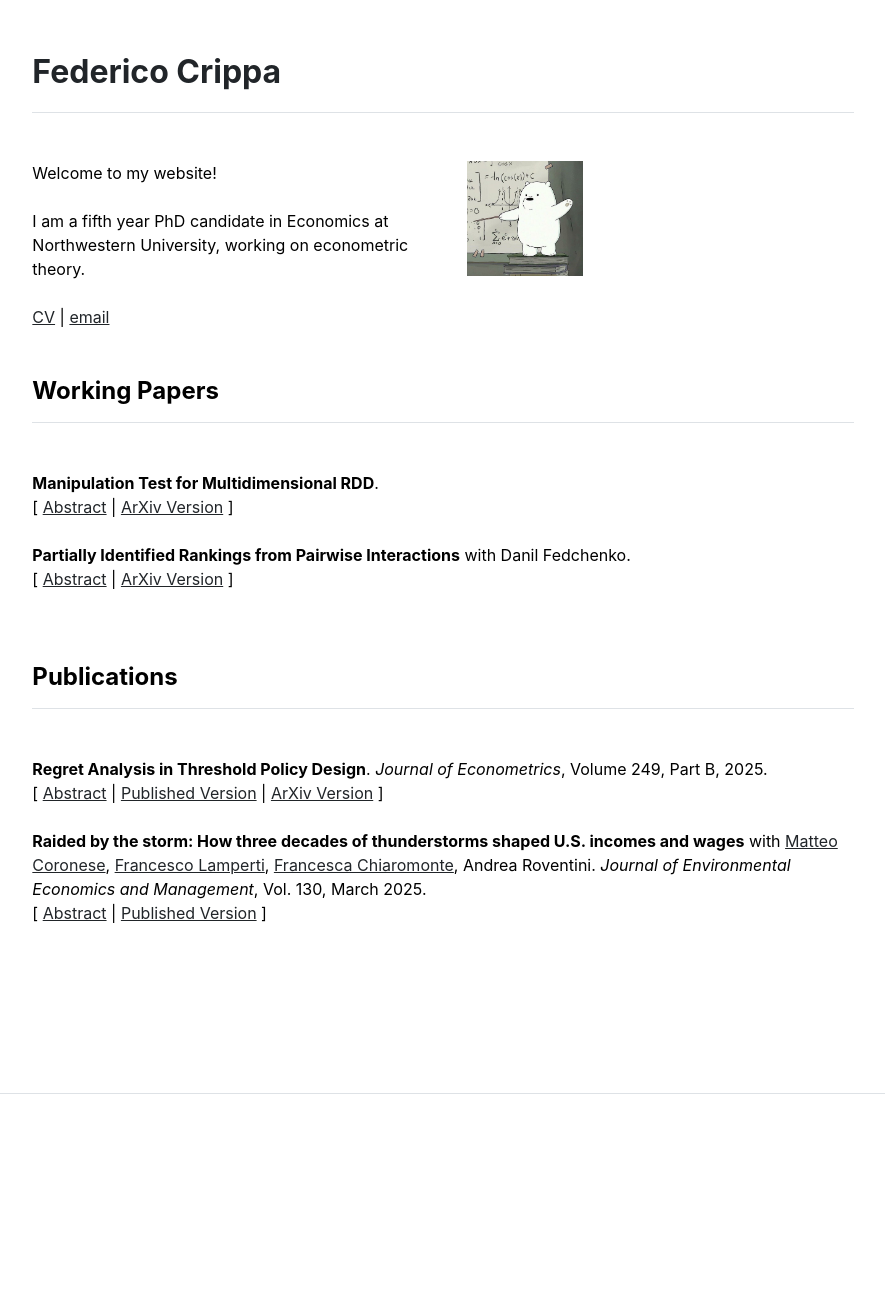
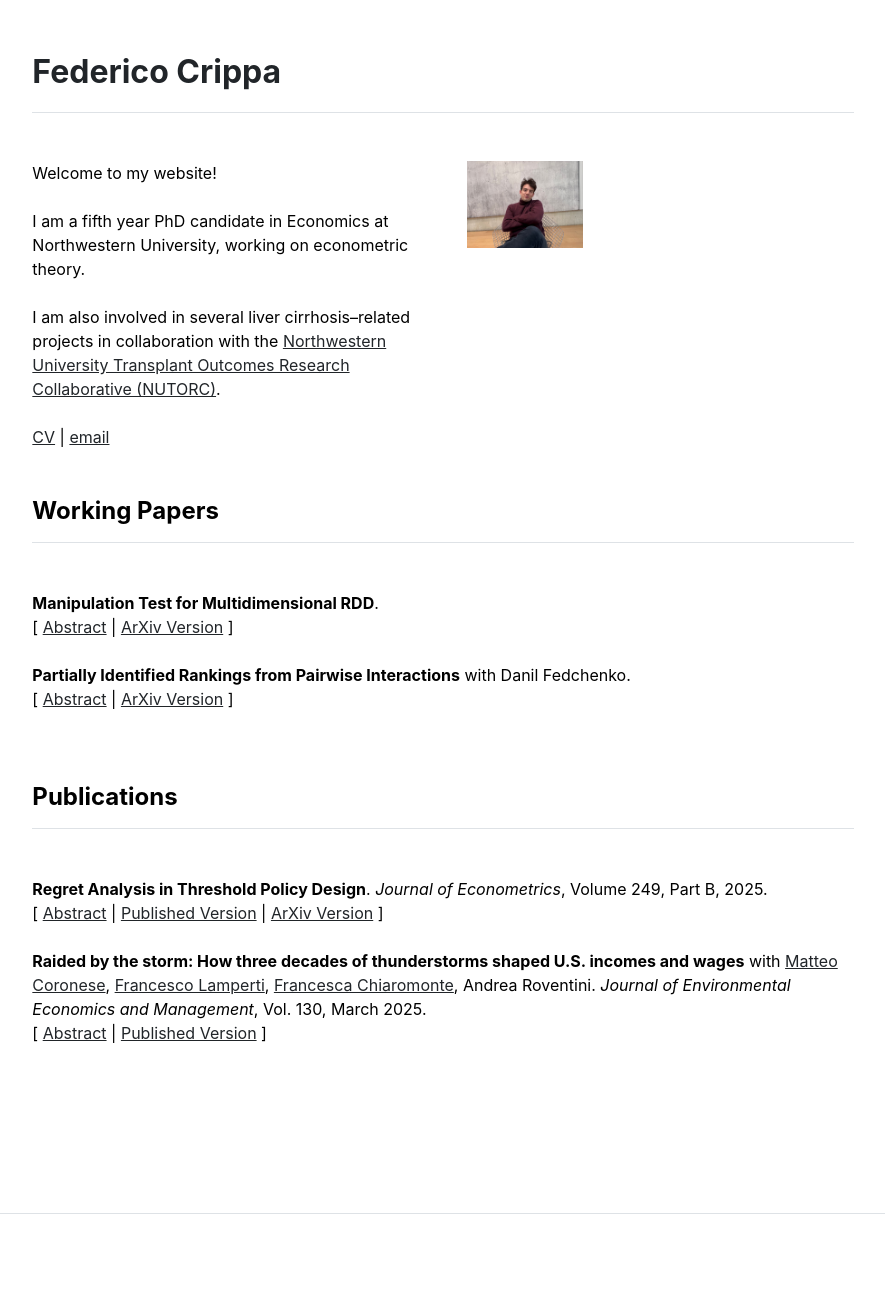
Before and after one commit to fedecrp/fedecrp.github.io, a Jekyll site: the page built from index.md, in a window 1280 px wide. Shown: the whole page, without its empty margins (197-1082 px from the left). Built offline with Jekyll 4.4.1, drawn with Linux system fonts in a browser that asks for light colours; before the commit the page ends 1190 px from its top, so only the background shows below that.

Commit message:
Update home.html

```diff
--- a/_layouts/home.html
+++ b/_layouts/home.html
@@ -9,10 +9,11 @@ layout: default
     //-->
     Welcome to my website!<br>
     <br>I am a fifth year PhD candidate in Economics at Northwestern University, working on econometric theory.<br>
+    <br>I am also involved in several liver cirrhosis–related projects in collaboration with the <a href="https://www.feinberg.northwestern.edu/sites/nutorc/index.html" target="_blank">Northwestern University Transplant Outcomes Research Collaborative (NUTORC)</a>.<br>
     <br><a href="https://fedecrp.github.io/assets/fc_cv.pdf" target="_blank">CV</a> | <a href="mailto:federicocrippa2025@u.northwestern.edu">email</a>
   </div>
   <div class="col-md-6">
-    <img src="{{ site.github.url }}/assets/img/wbb.jpg"  width="30%" >
+    <img src="{{ site.github.url }}/assets/img/photo.jpg"  width="30%" >
   </div>
 </div>
 
```
